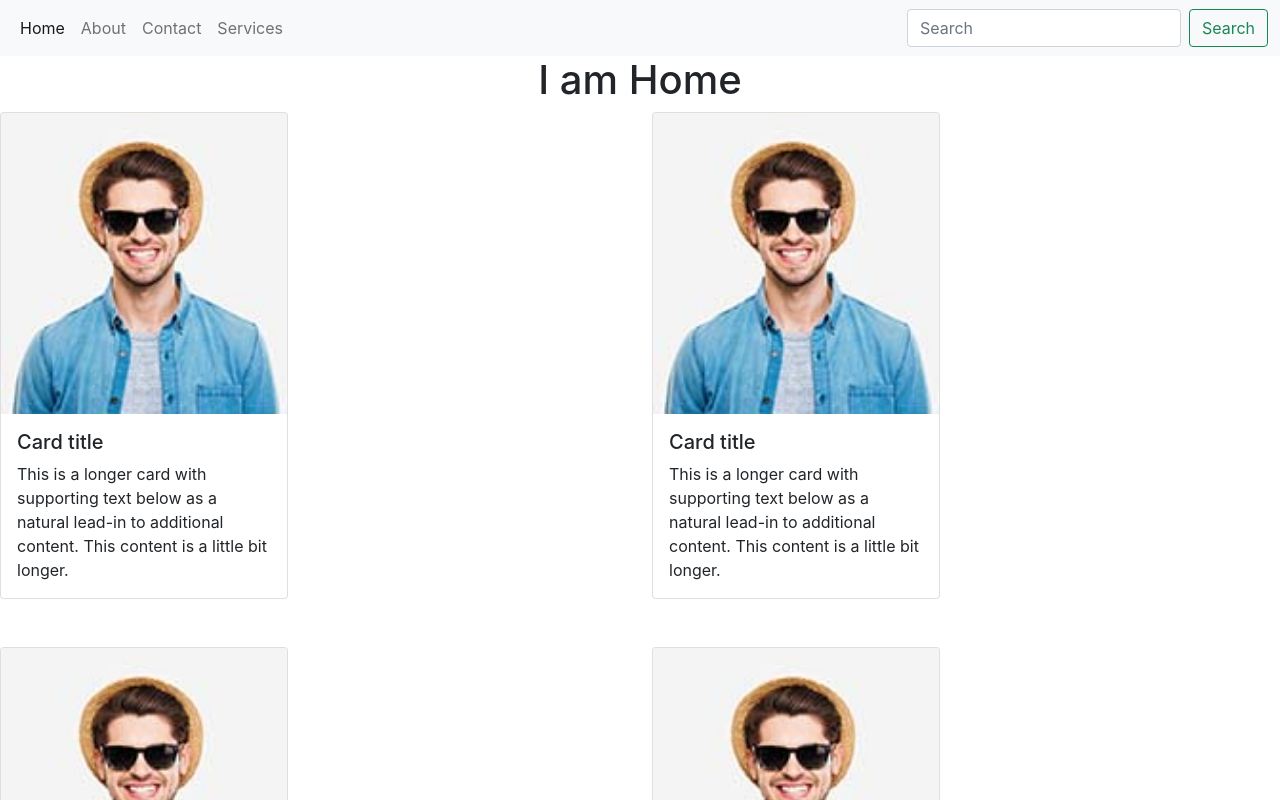
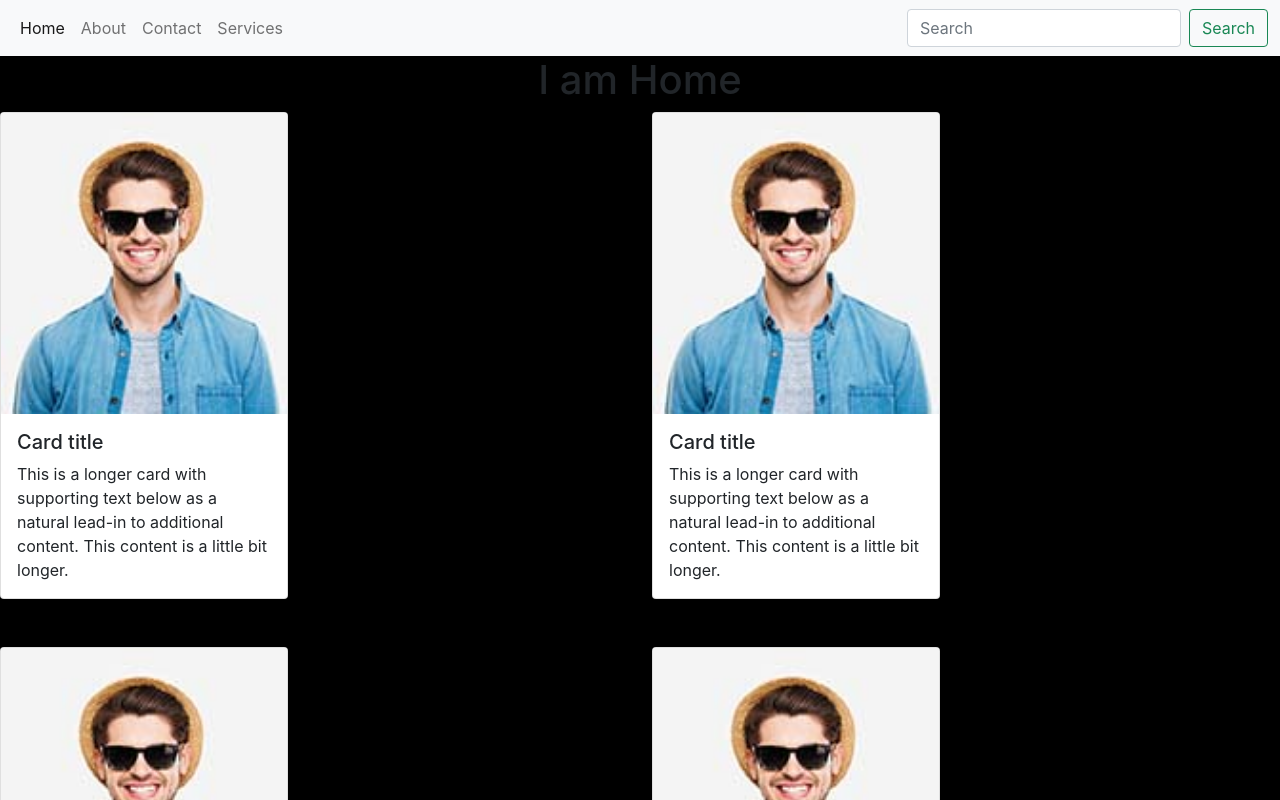
Before and after one commit to Hassam009/My-Personal-Portfolio-Website, a React (Create React App) app in the folder portfolio-website/: page / in a window 1280 px wide. Shown: the top 800 px of the page. Built offline with nearby package versions, Linux system fonts and the light colour scheme.

Commit message:
Styled Component Applied

```diff
--- a/portfolio-website/package.json
+++ b/portfolio-website/package.json
@@ -10,6 +10,7 @@
     "react-dom": "^18.2.0",
     "react-router-dom": "^6.21.2",
     "react-scripts": "5.0.1",
+    "styled-components": "^6.1.8",
     "web-vitals": "^2.1.4"
   },
   "scripts": {
--- a/portfolio-website/src/Component/Home.js
+++ b/portfolio-website/src/Component/Home.js
@@ -1,10 +1,20 @@
 import React from 'react';
 
+import styled from 'styled-components';
+
 const Home = () => {
+
+const Wrapper=styled.section`
+.heroSection{
+  Background-color:black;
+}
+`
+
   return (
     <>
+    <Wrapper>
+    <div className="heroSection">
       <h1 className="text-center">I am Home</h1>
-
       <div className="row row-cols-1 row-cols-md-2 g-4 justify-content-center">
         <div className="col mb-4">
           <div className="card" style={{ maxWidth: '18rem' }}>
@@ -49,6 +59,8 @@ const Home = () => {
           </div>
         </div>
       </div>
+      </div>
+      </Wrapper>
     </>
   );
 };
```
Also changed, not shown: 1 other file (tests, documents, lock files or other folders).
